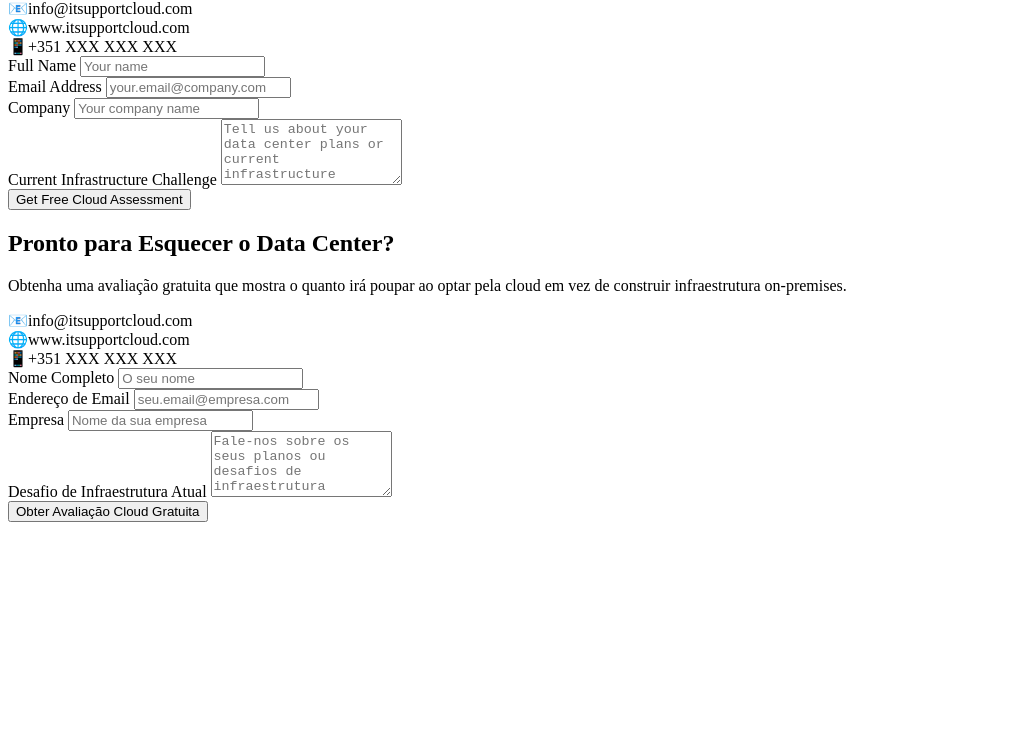
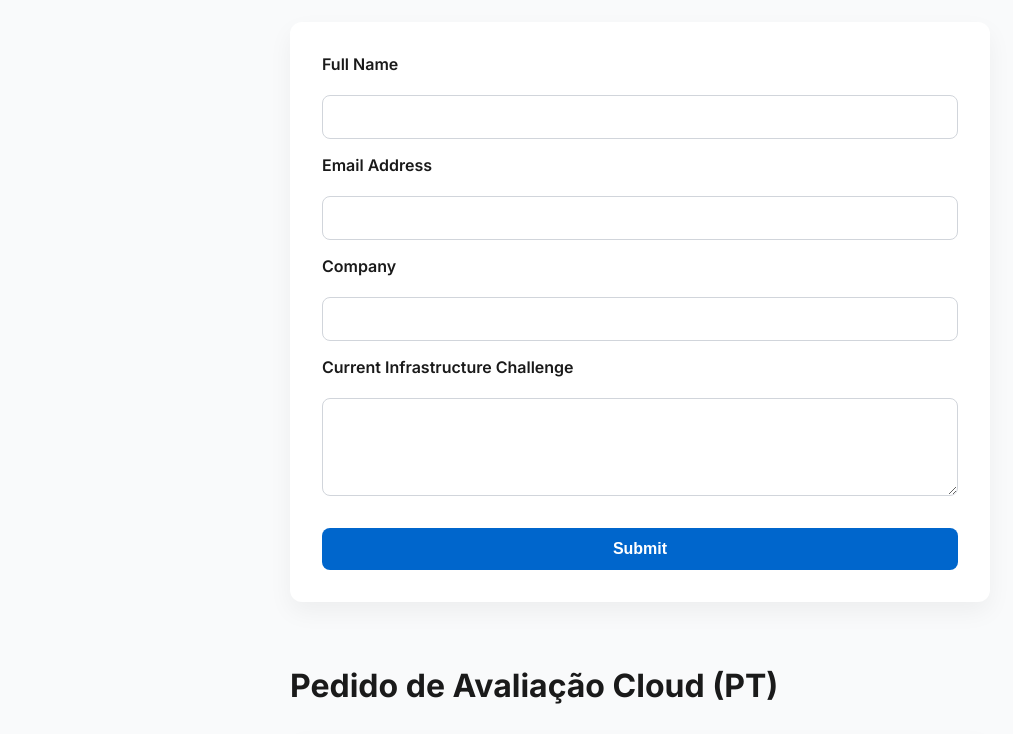
Before and after one commit to jdmedeiros/smc.github.io, a plain HTML site: page index.html in a window 1280 px wide. Shown: the part 102-836 px from the top of the page, without its empty margins (0-1013 px from the left). Before the commit the page ends 800 px from the top, so only its background shows below. Drawn offline with Linux system fonts and the light colour scheme; a script that the page names is missing.

```diff
--- a/index.html
+++ b/index.html
@@ -9,104 +9,103 @@
     <link rel="preconnect" href="https://fonts.gstatic.com" crossorigin>
     <link href="https://fonts.googleapis.com/css2?family=Inter:wght@400;500;600;700&display=swap" rel="stylesheet">
     <style>
-        /* Full CSS stays unchanged for brevity */
+        body {
+            font-family: 'Inter', sans-serif;
+            padding: 2rem;
+            max-width: 700px;
+            margin: auto;
+            background: #f9fafb;
+            color: #1a1a1a;
+        }
+        h1 {
+            font-size: 2rem;
+            margin-bottom: 1rem;
+        }
+        form {
+            margin-top: 2rem;
+            display: flex;
+            flex-direction: column;
+            gap: 1rem;
+            background: white;
+            padding: 2rem;
+            border-radius: 12px;
+            box-shadow: 0 10px 25px rgba(0,0,0,0.05);
+        }
+        label {
+            font-weight: 600;
+            margin-bottom: 0.3rem;
+        }
+        input, textarea {
+            padding: 0.75rem;
+            border-radius: 8px;
+            border: 1px solid #d1d5db;
+            font-size: 1rem;
+        }
+        button {
+            background: #0066cc;
+            color: white;
+            padding: 0.75rem 1.5rem;
+            border: none;
+            font-size: 1rem;
+            border-radius: 8px;
+            cursor: pointer;
+            font-weight: 600;
+        }
+        button:hover {
+            background: #004999;
+        }
+        .success-message {
+            color: #22c55e;
+            font-weight: 600;
+            margin-top: 1rem;
+        }
     </style>
 </head>
 <body>
 
-<!-- Language Switcher and Header Stay Same -->
-
-<!-- Alert Banner and Hero Sections Stay Same -->
-
-<!-- ENGLISH CONTACT FORM -->
-<section id="contact-en" class="contact">
-    <div class="container">
-        <div class="contact-content">
-            <div>
-                <h2>Ready to Skip the Data Center?</h2>
-                <p>Get a free assessment showing how much you'll save by going cloud-first instead of building on-premises infrastructure.</p>
-                <div class="contact-info">
-                    <div class="contact-item"><span>📧</span><span>info@itsupportcloud.com</span></div>
-                    <div class="contact-item"><span>🌐</span><span>www.itsupportcloud.com</span></div>
-                    <div class="contact-item"><span>📱</span><span>+351 XXX XXX XXX</span></div>
-                </div>
-            </div>
-            <form class="contact-form" action="https://formspree.io/f/xjkrabll" method="POST" onsubmit="return handleSubmit(event, 'en')">
+<h1>Cloud Assessment Request (EN)</h1>
+<form action="https://formspree.io/f/xjkrabll" method="POST" onsubmit="return handleSubmit(event, 'en')">
     <input type="hidden" name="_subject" value="New Cloud Assessment Request">
     <input type="text" name="_gotcha" style="display:none">
-                <div class="form-group">
     <label for="name-en">Full Name</label>
-                    <input type="text" id="name-en" name="name" placeholder="Your name" required />
-                </div>
-                <div class="form-group">
+    <input type="text" name="name" id="name-en" required>
+
     <label for="email-en">Email Address</label>
-                    <input type="email" id="email-en" name="email" placeholder="your.email@company.com" required />
-                </div>
-                <div class="form-group">
+    <input type="email" name="email" id="email-en" required>
+
     <label for="company-en">Company</label>
-                    <input type="text" id="company-en" name="company" placeholder="Your company name" />
-                </div>
-                <div class="form-group">
+    <input type="text" name="company" id="company-en">
+
     <label for="project-en">Current Infrastructure Challenge</label>
-                    <textarea id="project-en" name="project" rows="4" placeholder="Tell us about your data center plans or current infrastructure challenges..."></textarea>
-                </div>
-                <div class="form-group">
+    <textarea name="project" id="project-en" rows="4"></textarea>
+
     <div class="h-captcha" data-sitekey="ff04954e-05a4-4ac8-8c04-0f687372c4a4"></div>
-                </div>
-                <button type="submit" class="cta-button">Get Free Cloud Assessment</button>
-                <p class="success-message" id="success-message-en" style="display:none; margin-top: 1rem; color: var(--secondary); font-weight: 600;">
-                    ✅ Thank you! We'll contact you shortly.
-                </p>
+
+    <button type="submit">Submit</button>
+    <p class="success-message" id="success-message-en" style="display:none;">✅ Thank you! We'll contact you shortly.</p>
 </form>
-        </div>
-    </div>
-</section>
 
-<!-- PORTUGUESE CONTACT FORM (mirror structure above, adapted language) -->
-<section id="contact-pt" class="contact">
-    <div class="container">
-        <div class="contact-content">
-            <div>
-                <h2>Pronto para Esquecer o Data Center?</h2>
-                <p>Obtenha uma avaliação gratuita que mostra o quanto irá poupar ao optar pela cloud em vez de construir infraestrutura on-premises.</p>
-                <div class="contact-info">
-                    <div class="contact-item"><span>📧</span><span>info@itsupportcloud.com</span></div>
-                    <div class="contact-item"><span>🌐</span><span>www.itsupportcloud.com</span></div>
-                    <div class="contact-item"><span>📱</span><span>+351 XXX XXX XXX</span></div>
-                </div>
-            </div>
-            <form class="contact-form" action="https://formspree.io/f/xjkrabll" method="POST" onsubmit="return handleSubmit(event, 'pt')">
+<h1 style="margin-top: 4rem;">Pedido de Avaliação Cloud (PT)</h1>
+<form action="https://formspree.io/f/xjkrabll" method="POST" onsubmit="return handleSubmit(event, 'pt')">
     <input type="hidden" name="_subject" value="Novo Pedido de Avaliação Cloud">
     <input type="text" name="_gotcha" style="display:none">
-                <div class="form-group">
     <label for="name-pt">Nome Completo</label>
-                    <input type="text" id="name-pt" name="name" placeholder="O seu nome" required />
-                </div>
-                <div class="form-group">
+    <input type="text" name="name" id="name-pt" required>
+
     <label for="email-pt">Endereço de Email</label>
-                    <input type="email" id="email-pt" name="email" placeholder="seu.email@empresa.com" required />
-                </div>
-                <div class="form-group">
+    <input type="email" name="email" id="email-pt" required>
+
     <label for="company-pt">Empresa</label>
-                    <input type="text" id="company-pt" name="company" placeholder="Nome da sua empresa" />
-                </div>
-                <div class="form-group">
+    <input type="text" name="company" id="company-pt">
+
     <label for="project-pt">Desafio de Infraestrutura Atual</label>
-                    <textarea id="project-pt" name="project" rows="4" placeholder="Fale-nos sobre os seus planos ou desafios de infraestrutura atuais..."></textarea>
-                </div>
-                <div class="form-group">
+    <textarea name="project" id="project-pt" rows="4"></textarea>
+
     <div class="h-captcha" data-sitekey="your-hcaptcha-site-key"></div>
-                </div>
-                <button type="submit" class="cta-button">Obter Avaliação Cloud Gratuita</button>
-                <p class="success-message" id="success-message-pt" style="display:none; margin-top: 1rem; color: var(--secondary); font-weight: 600;">
-                    ✅ Obrigado! Entraremos em contacto em breve.
-                </p>
+
+    <button type="submit">Submeter</button>
+    <p class="success-message" id="success-message-pt" style="display:none;">✅ Obrigado! Entraremos em contacto em breve.</p>
 </form>
-        </div>
-    </div>
-</section>
-
-<!-- Footer stays unchanged -->
 
 <script src="https://js.hcaptcha.com/1/api.js" async defer></script>
 <script>
@@ -114,7 +113,6 @@
         event.preventDefault();
         const form = event.target;
         const successMsg = document.getElementById(`success-message-${lang}`);
-
         fetch(form.action, {
             method: 'POST',
             body: new FormData(form),
@@ -124,14 +122,14 @@
                 form.reset();
                 successMsg.style.display = 'block';
             } else {
-                alert("Oops! There was a problem submitting your form.");
+                alert(\"Oops! There was a problem submitting your form.\");
             }
         }).catch(() => {
-            alert("There was an error submitting the form. Please try again later.");
+            alert(\"Error submitting the form. Please try again later.\");
         });
-
         return false;
     }
 </script>
+
 </body>
 </html>
```
Lines whose indentation alone changed are shown as unchanged.
